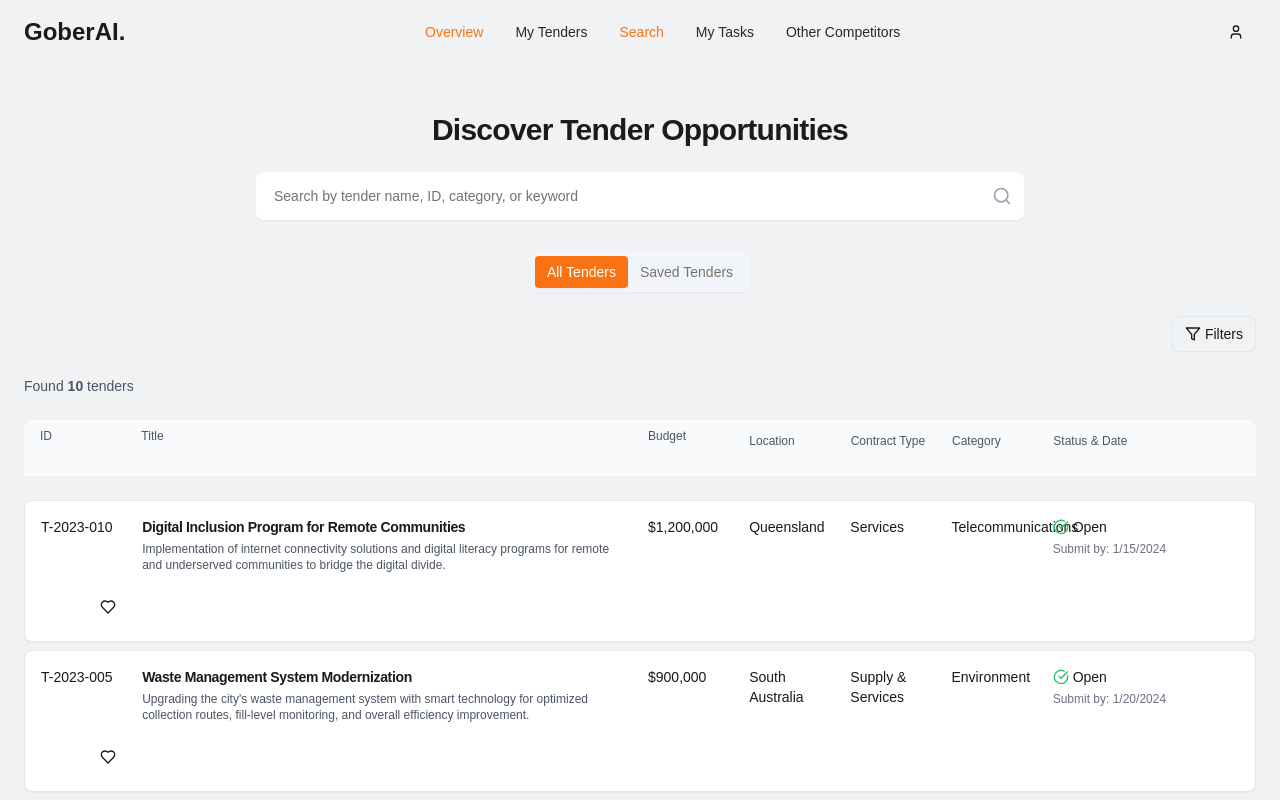
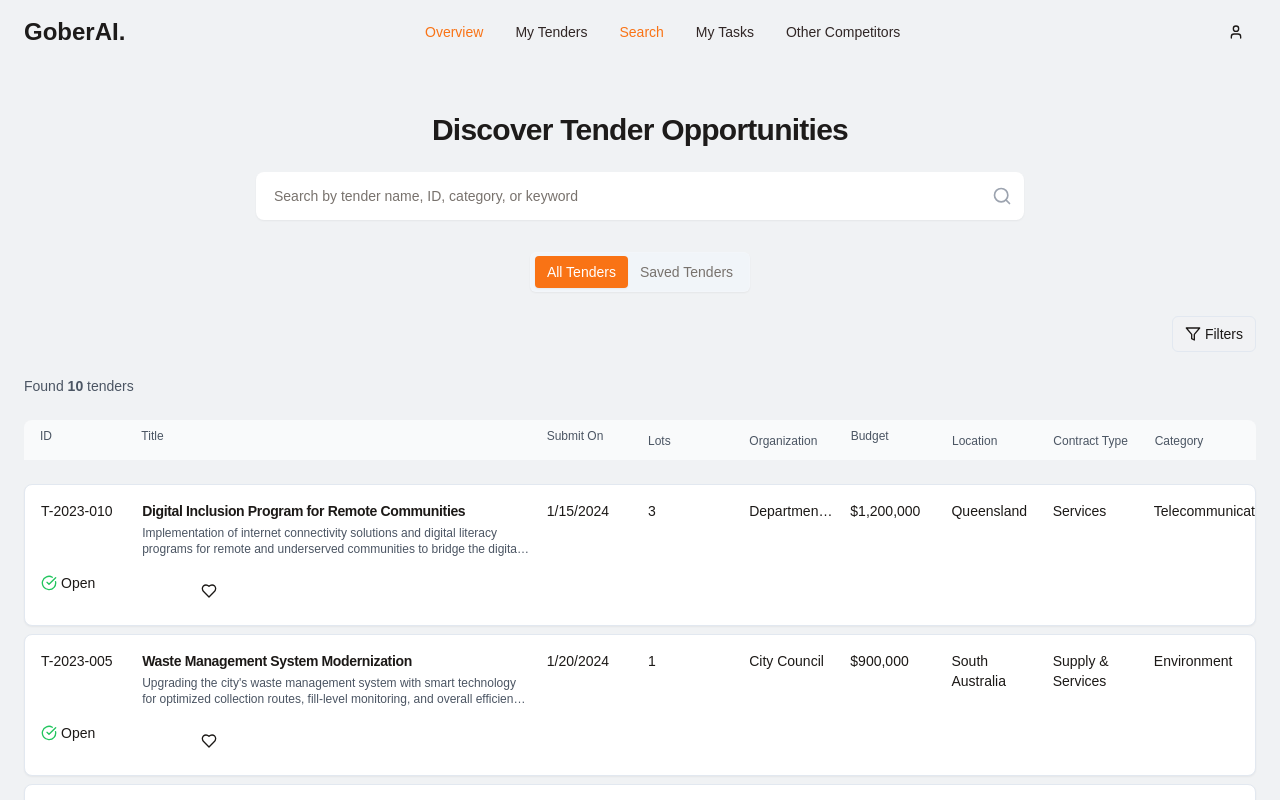
Before and after one commit to GH-TeamBID/gober-demo-frontend, a React (Vite) app: page / in a window 1280 px wide. Shown: the top 800 px of the page. Built offline with nearby package versions, Linux system fonts and the light colour scheme; a web font is replaced by a local one.

Commit message:
Reverted to edit edt-10f68f7c-76e1-4c2c-a1ac-2551a8bfb4c0: "Refactor tender list display
The tender list display was refactored to move column titles to the top of the list and integrate sorting functionality into the column names."

```diff
--- a/src/components/ui/TenderCard.tsx
+++ b/src/components/ui/TenderCard.tsx
@@ -39,7 +39,7 @@ const TenderCard = ({
           </div>
 
           {/* Title and Description */}
-          <div className="col-span-10 sm:col-span-5">
+          <div className="col-span-10 sm:col-span-5 md:col-span-4">
             {showHeaders && <div className="text-xs text-gray-500 mb-1">Title</div>}
             <Link to={`/tender/${tender.id}`} className="hover:text-gober-accent-500">
               <h3 className="text-sm font-semibold">{tender.title}</h3>
@@ -47,44 +47,59 @@ const TenderCard = ({
             <p className="text-xs text-gray-600 mt-1 line-clamp-2">{tender.description}</p>
           </div>
 
+          {/* Created On */}
+          <div className="col-span-4 sm:col-span-2 md:col-span-1">
+            {showHeaders && <div className="text-xs text-gray-500 mb-1">Submit On</div>}
+            <div className="text-sm">{new Date(tender.submitOn).toLocaleDateString()}</div>
+          </div>
+
+          {/* No of Lots */}
+          <div className="col-span-4 sm:col-span-2 md:col-span-1">
+            {showHeaders && <div className="text-xs text-gray-500 mb-1">Lots</div>}
+            <div className="text-sm">{tender.lots}</div>
+          </div>
+
+          {/* Organization */}
+          <div className="col-span-4 sm:col-span-2 md:col-span-1">
+            {showHeaders && <div className="text-xs text-gray-500 mb-1">Organization</div>}
+            <div className="text-sm truncate">{tender.organisation}</div>
+          </div>
+
           {/* Budget */}
-          <div className="col-span-4 sm:col-span-1">
+          <div className="col-span-4 sm:col-span-2 md:col-span-1">
             {showHeaders && <div className="text-xs text-gray-500 mb-1">Budget</div>}
             <div className="text-sm font-medium">{formatCurrency(tender.budget)}</div>
           </div>
 
           {/* Location */}
-          <div className="col-span-4 sm:col-span-1 hidden md:block">
+          <div className="col-span-4 sm:col-span-2 md:col-span-1 hidden md:block">
             {showHeaders && <div className="text-xs text-gray-500 mb-1">Location</div>}
             <div className="text-sm">{tender.location}</div>
           </div>
 
           {/* Contract Type */}
-          <div className="col-span-4 sm:col-span-1 hidden md:block">
+          <div className="col-span-4 sm:col-span-2 md:col-span-1 hidden md:block">
             {showHeaders && <div className="text-xs text-gray-500 mb-1">Contract Type</div>}
             <div className="text-sm">{tender.contractType}</div>
           </div>
 
           {/* Category */}
-          <div className="col-span-4 sm:col-span-1 hidden lg:block">
+          <div className="col-span-4 sm:col-span-2 md:col-span-1 hidden lg:block">
             {showHeaders && <div className="text-xs text-gray-500 mb-1">Category</div>}
             <div className="text-sm">{tender.category}</div>
           </div>
 
-          {/* Status + Submit Date Combined */}
-          <div className="col-span-6 sm:col-span-2">
-            {showHeaders && <div className="text-xs text-gray-500 mb-1">Status & Date</div>}
+          {/* Status */}
+          <div className="col-span-4 sm:col-span-2 md:col-span-1 hidden lg:block">
+            {showHeaders && <div className="text-xs text-gray-500 mb-1">Status</div>}
             <div className="text-sm flex items-center gap-1">
               <TenderStatusIcon status={tender.status} />
               <span>{tender.status}</span>
             </div>
-            <div className="text-xs text-gray-500 mt-1">
-              Submit by: {new Date(tender.submitOn).toLocaleDateString()}
-            </div>
           </div>
 
           {/* Actions */}
-          <div className="col-span-6 sm:col-span-1 flex items-center justify-end">
+          <div className="col-span-4 sm:col-span-2 md:col-span-1 flex items-end justify-end">
             <Button
               variant="ghost"
               size="sm"
@@ -124,6 +139,11 @@ const TenderCard = ({
           <div>
             <span className="text-xs text-gray-500">Category:</span> {tender.category}
           </div>
+          <div className="flex items-center gap-1">
+            <span className="text-xs text-gray-500">Status:</span>
+            <TenderStatusIcon status={tender.status} />
+            <span>{tender.status}</span>
+          </div>
         </div>
       </div>
     </Card>
--- a/src/components/ui/TenderResults.tsx
+++ b/src/components/ui/TenderResults.tsx
@@ -79,9 +79,30 @@ const TenderResults = ({
         </div>
 
         {/* Title */}
-        <div className="col-span-5" onClick={() => handleSort('title')}>
+        <div className="col-span-4" onClick={() => handleSort('title')}>
           <span className={getColumnHeaderClass('title')}>
             Title {getSortIcon('title')}
+          </span>
+        </div>
+
+        {/* Submit On */}
+        <div className="col-span-1" onClick={() => handleSort('submitOn')}>
+          <span className={getColumnHeaderClass('submitOn')}>
+            Submit On {getSortIcon('submitOn')}
+          </span>
+        </div>
+
+        {/* Lots */}
+        <div className="col-span-1">
+          <span className="text-xs font-medium text-gray-600 dark:text-gray-400">
+            Lots
+          </span>
+        </div>
+
+        {/* Organization */}
+        <div className="col-span-1">
+          <span className="text-xs font-medium text-gray-600 dark:text-gray-400">
+            Organization
           </span>
         </div>
 
@@ -112,16 +133,6 @@ const TenderResults = ({
             Category
           </span>
         </div>
-
-        {/* Status + Submit On */}
-        <div className="col-span-2">
-          <span className="text-xs font-medium text-gray-600 dark:text-gray-400">
-            Status & Date
-          </span>
-        </div>
-
-        {/* Actions placeholder - empty for alignment */}
-        <div className="col-span-1"></div>
       </div>
 
       <div className="space-y-2">
```
